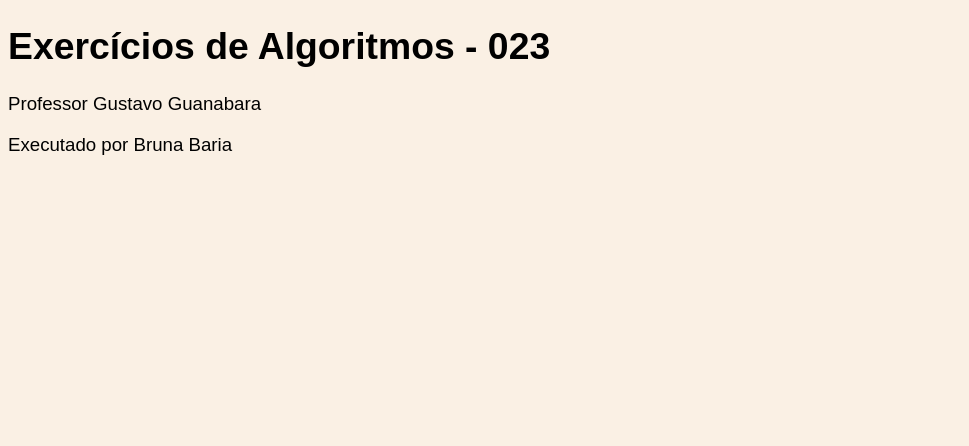
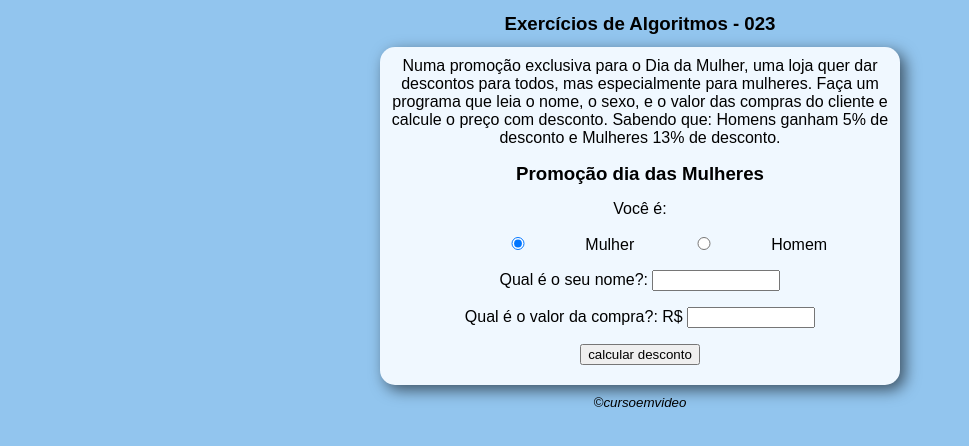
Before and after one commit to BrunaBaria/JavaScript, a plain HTML site: page Curso JavaScript/Exercícios Algorítmos/Ex.023 - Promo.Dia da Mulher/ex.023.al.html in a window 1280 px wide. Shown: the whole page, without its empty margins (0-969 px from the left). Drawn offline with Linux system fonts and the light colour scheme.

Commit message:
update exercicios

```diff
--- a/Curso JavaScript/Exercícios Algorítmos/Ex.023 - Promo.Dia da Mulher/ex.023.al.html
+++ b/Curso JavaScript/Exercícios Algorítmos/Ex.023 - Promo.Dia da Mulher/ex.023.al.html
@@ -6,19 +6,33 @@
     <meta name="viewport" content="width=device-width, initial-scale=1.0">
     <meta http-equiv="X-UA-Compatible" content="ie=edge">
     <title>Algorítimos</title>
-<style>
-    body{background-color: rgb(250, 240, 228);
-        font: normal 14pt arial;
-    }
-    h1{font:bolder 16pt}
-</style>
+    <link rel="stylesheet" href="style.ex.023.css">
 </head>
+<header>
+    <h1>
+        Exercícios de Algoritmos - 023
+    </h1>
+
+</header>
 <body>
-<h1>
-    Exercícios de Algoritmos - 023
-</h1>
-    <p>Professor Gustavo Guanabara</p>
-    <p>Executado por Bruna Baria</p>
-    <!--Numa promoção exclusiva para o Dia da Mulher, uma loja quer dar descontos para todos, mas especialmente para mulheres. Faça um programa que leia o nome, o sexo, e o valor das compras do cliente e calcule o preço com desconto. Sabendo que: Homens ganham 5% de desconto e Mulheres 13% de desconto-->
+    <section>
+    Numa promoção exclusiva para o Dia da Mulher, uma loja quer dar descontos para todos, mas especialmente para mulheres. Faça um programa que leia o nome, o sexo, e o valor das compras do cliente e calcule o preço com desconto. Sabendo que: Homens ganham 5% de desconto e Mulheres 13% de desconto.</p>
+    <h2>Promoção dia das Mulheres</h2>
+   <div>
+        Você é:</p>
+            <input type="radio" name="radsex" id="fem" checked>
+            <label for="fem">Mulher</label>
+            <input type="radio" name="radsex" id="mas">
+            <label for="mas">Homem</label> </p>
+        Qual é o seu nome?:
+            <input type="text" name="txtnome" id="txtnome"></p>
+        Qual é o valor da compra?: R$
+            <input type="number" name="txtcompra" id="txtcompra" min="0"></p>
+            <input type="button" value="calcular desconto" onclick="calcular()">
+    </div>
+    <div id="res"></div>
+    </section>
 </body>
+<script src="script.ex.023.js"></script>
+        <footer>&copy;cursoemvideo</footer>
 </html>
--- /dev/null
+++ b/Curso JavaScript/Exercícios Algorítmos/Ex.023 - Promo.Dia da Mulher/script.ex.023.js
@@ -0,0 +1,21 @@
+function calcular(){
+    var res = document.getElementById('res')
+    var fsex = document.getElementsByClassName('radsex')
+
+    var nome = document.getElementById('txtnome')
+    var compra = document.getElementById('txtcompra')
+
+    var vCompra = Number(compra.value)
+    var desconto = 0
+    var genero = ''
+
+    if(fsex[0].checked){
+        genero ='Mulher'
+        var desconto = vCompra-(vCompra*(13/100))
+        res.innerHTML = ` A Sra. <strong>${nome.value}</strong> terá <strong> R$ ${desconto.toFixed(2).replace('.',',')}</strong> de desconto nesta compra`
+    }else if(fsex[1].checked){
+        genero ='Homem'
+        var desconto = vCompra-(vCompra*(5/100))
+        res.innerHTML = ` O Sr. <strong>${nome.value}</strong> terá <strong> R$ ${desconto.toFixed(2).replace('.',',')}</strong> de desconto nesta compra`
+    }
+}
--- /dev/null
+++ b/Curso JavaScript/Exercícios Algorítmos/Ex.023 - Promo.Dia da Mulher/style.ex.023.css
@@ -0,0 +1,33 @@
+body{
+    background-color: rgb(146, 197, 238);
+    font: normal 12pt arial;
+}
+h1{
+    font:bolder 14pt arial;
+    text-align: center;
+}
+h2{
+    font:bolder 14pt arial;
+    text-align: center;
+}
+section{
+    background-color: aliceblue;
+    padding: 10px;
+    width: 500px;
+    margin: auto;
+    border-radius: 15px;
+    box-shadow: 5px 5px 15px rgba(0, 0, 0, 0.583);
+    text-align: center;
+
+}
+footer{
+    margin-top: 10px;
+    text-align: center;
+    font: italic 10pt arial;
+}
+div#res{
+    margin-top: 10px;
+}
+input{
+    width: 120px;
+}
--- a/Curso JavaScript/Exercícios Algorítmos/Ex.029 - Reajuste salarial/style.ex.029.css
+++ b/Curso JavaScript/Exercícios Algorítmos/Ex.029 - Reajuste salarial/style.ex.029.css
@@ -30,5 +30,5 @@ footer{
 div#res{
     margin-top: 15px;
     font: bold 14pt;
-    margin: auto;
+
 }
--- a/Curso JavaScript/Exercícios Algorítmos/Ex.033 - Simulador de Financiamento/script.ex.033.js
+++ b/Curso JavaScript/Exercícios Algorítmos/Ex.033 - Simulador de Financiamento/script.ex.033.js
@@ -15,10 +15,10 @@ function calcular(){
     img.setAttribute('id','foto')
 
     if(parcela<=percentual_comprometido){
-        res.innerHTML = `<strong>FINANCIAMENTO APROVADO</strong>`
+        res.innerHTML += `<strong>FINANCIAMENTO APROVADO</strong></p>`
         img.setAttribute('src','aprovado.png')
     }else{
-        res.innerHTML = `<strong>FINANCIAMENTO NEGADO</strong> - renda insuficiente`
+        res.innerHTML += `<strong>FINANCIAMENTO NEGADO</strong> - renda insuficiente</p>`
         img.setAttribute('src','negado.png')
     }
     res.appendChild(img)
--- a/Curso JavaScript/Exercícios Algorítmos/Ex.039 - Contagem Regressiva/script.ex.039.js
+++ b/Curso JavaScript/Exercícios Algorítmos/Ex.039 - Contagem Regressiva/script.ex.039.js
@@ -1,7 +1,7 @@
 function contar(){
     var res = document.querySelector('div#res')
     var c = 10
-    while (c >3){
+    while (c >=3){
         res.innerHTML += ` ${c} `
         c--
     }res.innerHTML +=`ACABOU!`
--- a/Curso JavaScript/Exercícios Algorítmos/Ex.040 - Contagem Tabuada do 3/script.ex.040.js
+++ b/Curso JavaScript/Exercícios Algorítmos/Ex.040 - Contagem Tabuada do 3/script.ex.040.js
@@ -1,7 +1,7 @@
 function contar(){
     var res = document.querySelector('div#res')
     var c = 0
-    while(c<18){
+    while(c<=18){
         res.innerHTML +=` ${c} `
         c=c+3
     }res.innerHTML +=` ACABOU! `
--- a/Curso JavaScript/Exercícios Algorítmos/Ex.041 - Contagem Regressiva - 5/script.ex.041.js
+++ b/Curso JavaScript/Exercícios Algorítmos/Ex.041 - Contagem Regressiva - 5/script.ex.041.js
@@ -1,7 +1,7 @@
 function contar(){
     var res = document.querySelector('div#res')
     var c = 100
-    while(c>0){
+    while(c>=0){
         res.innerHTML += ` ${c} `
         c=c-5
     }res.innerHTML +=`ACABOU!`
```
Also changed, not shown: Curso JavaScript/Exercícios Algorítmos/Ex.033 - Simulador de Financiamento/ex.033.al.html (+1 -1 lines), Curso JavaScript/Exercícios Algorítmos/Ex.033 - Simulador de Financiamento/style.ex.033.css (+3 -5 lines), Curso JavaScript/Exercícios Algorítmos/Ex.034 - Cálculo de IMC/ex.034.al.html (+2 -2 lines).
